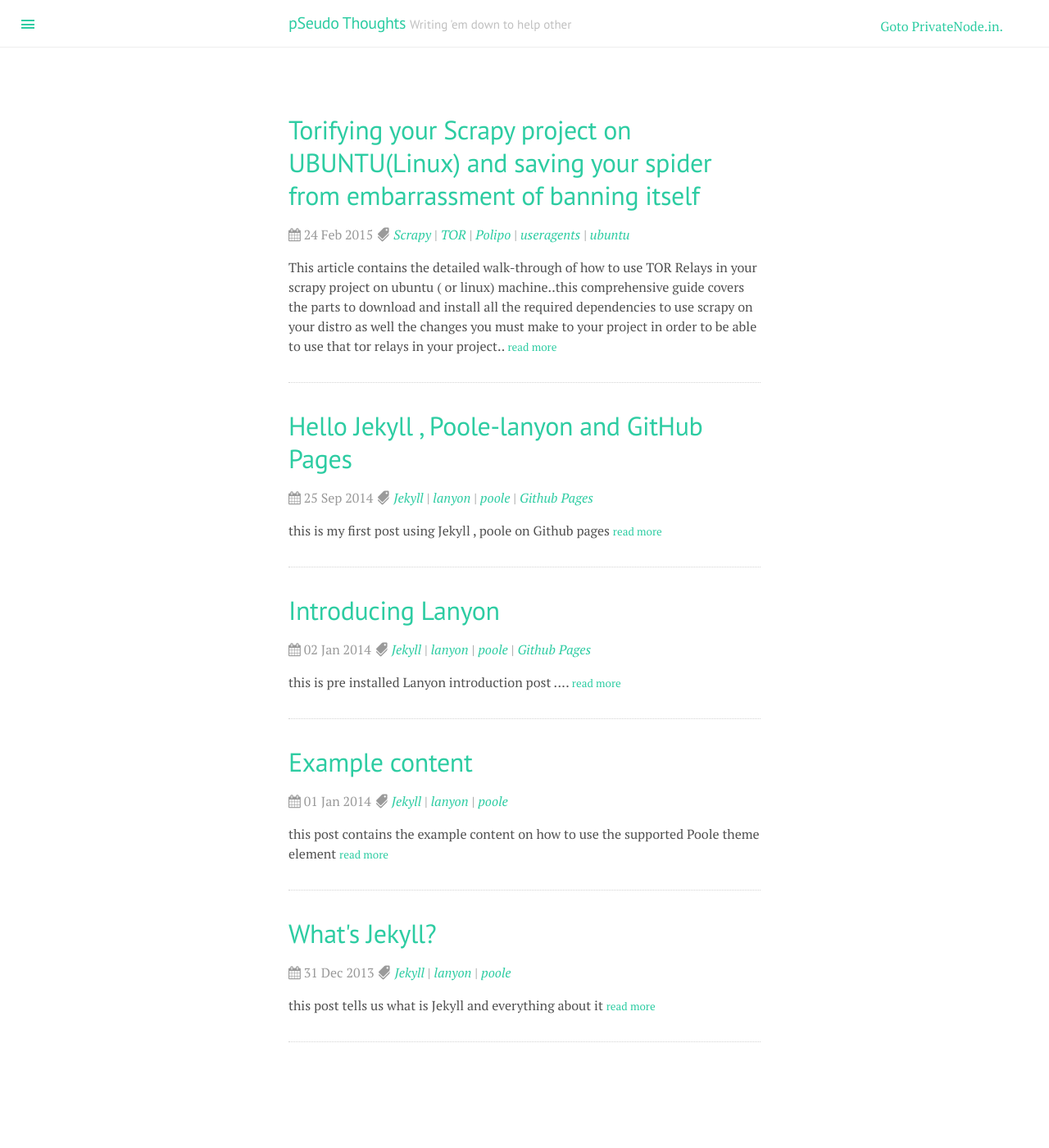
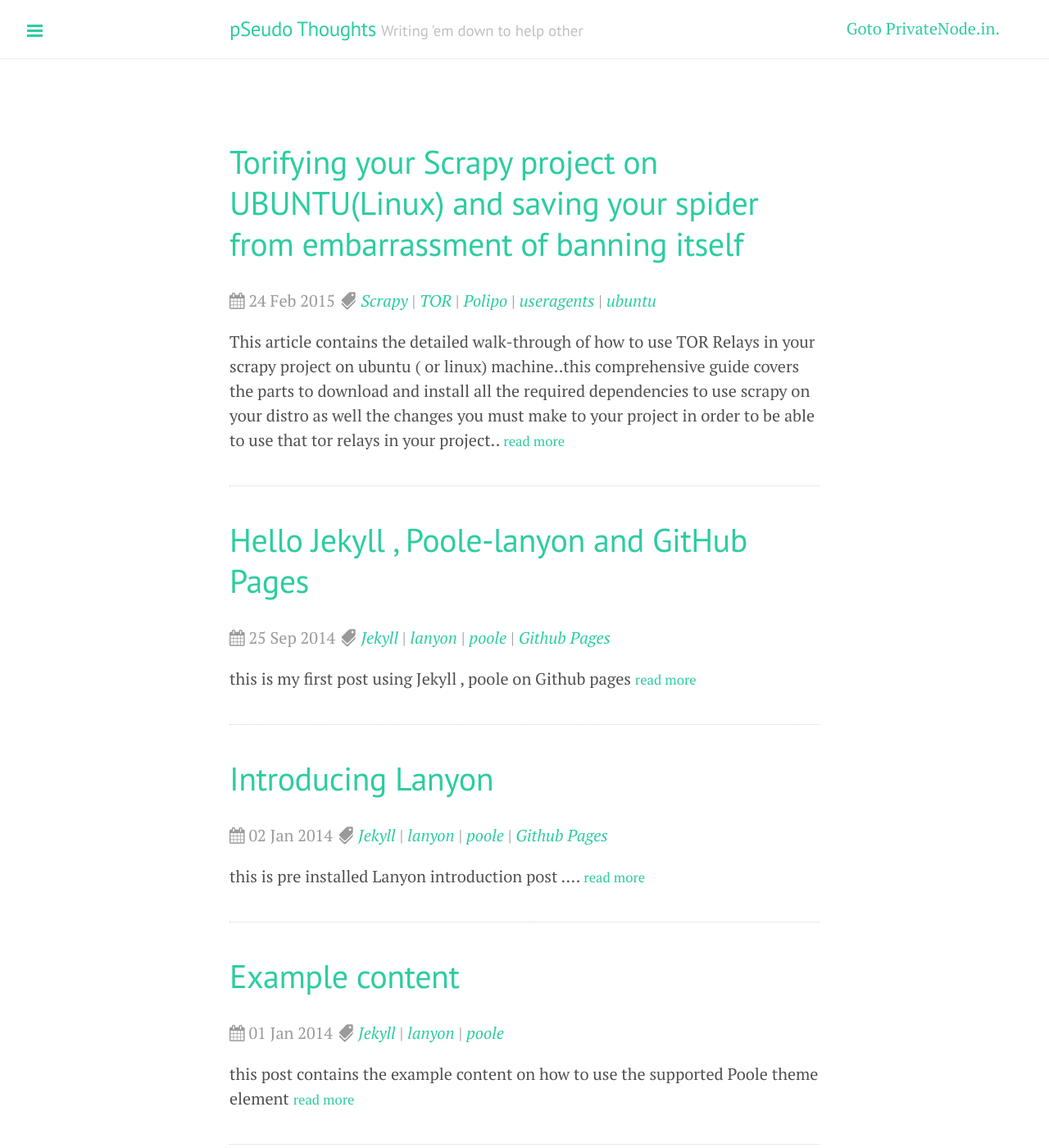
Before and after one commit to DharmeshPandav/dharmeshpandav.github.io, a Jekyll site: the page built from index.html, in a window 1280 px wide and 1400 px high. Shown: the whole window at 82% size. Built offline with Jekyll 4.4.1, drawn with Linux system fonts in a browser that asks for light colours; nearby versions of some CDN libraries; Markdown is read by kramdown in place of the engine named in the settings; the list of posts is cut into pages by our own code.

Commit message:
moved ..extra posts to _draft

```diff
--- a/public/css/lanyon.css
+++ b/public/css/lanyon.css
@@ -332,7 +332,7 @@ a.sidebar-nav-item:focus {
 .page-title,
 .post-title {
   margin-top: 0;
-    margin-bottom: 1.5rem;
+    margin-bottom: 2rem;
 }
 
 /* Meta data line below post title */
--- a/public/css/poole.css
+++ b/public/css/poole.css
@@ -49,12 +49,12 @@ body {
 
 html {
   font-family: "Helvetica Neue", Helvetica, Arial, sans-serif;
-  font-size: 1rem;
+  font-size: 16px;
   line-height: 1.5;
 }
 @media (min-width: 38em) {
   html {
-    font-size: 1rem;
+    font-size: 20px;
   }
 }
 
```
